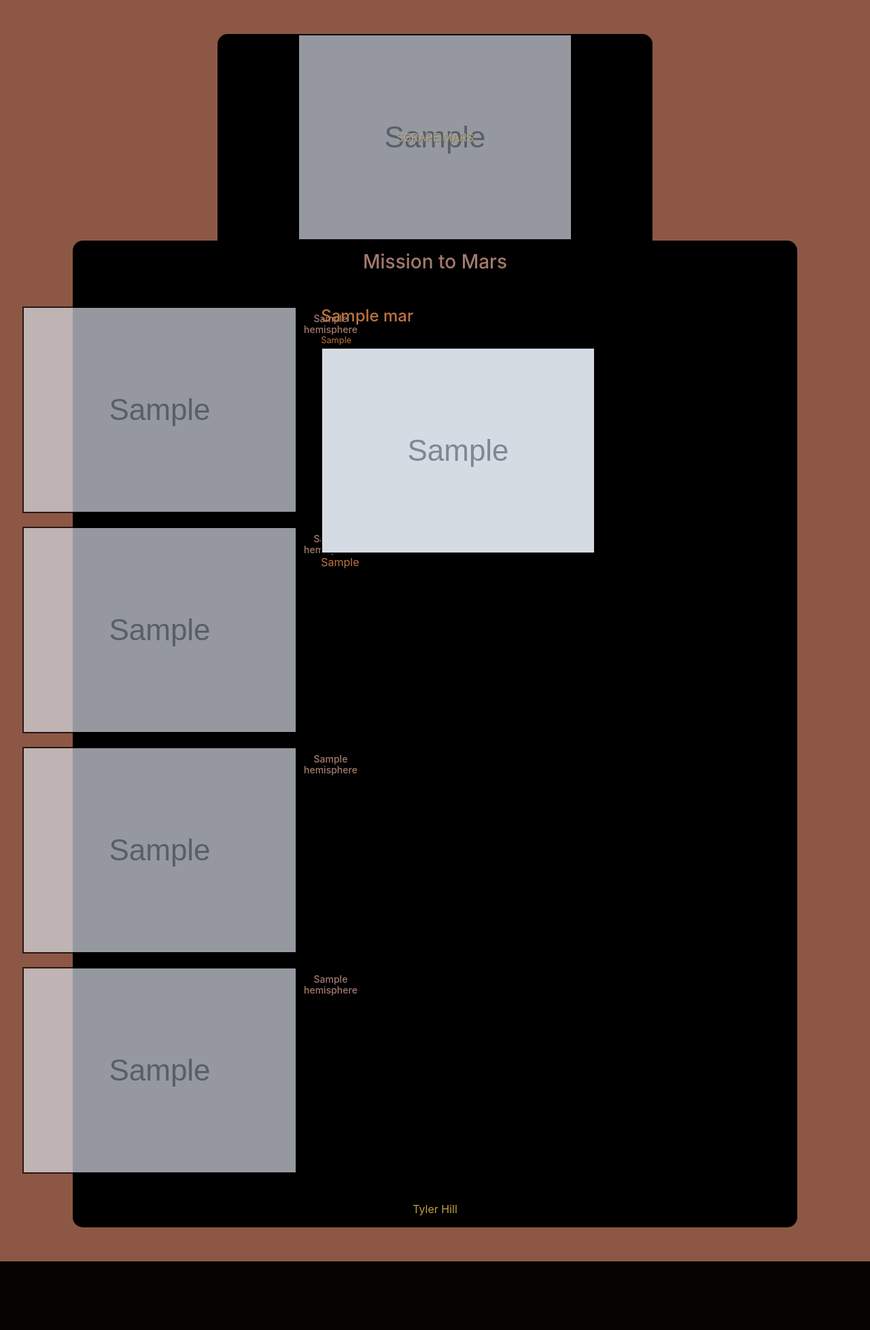
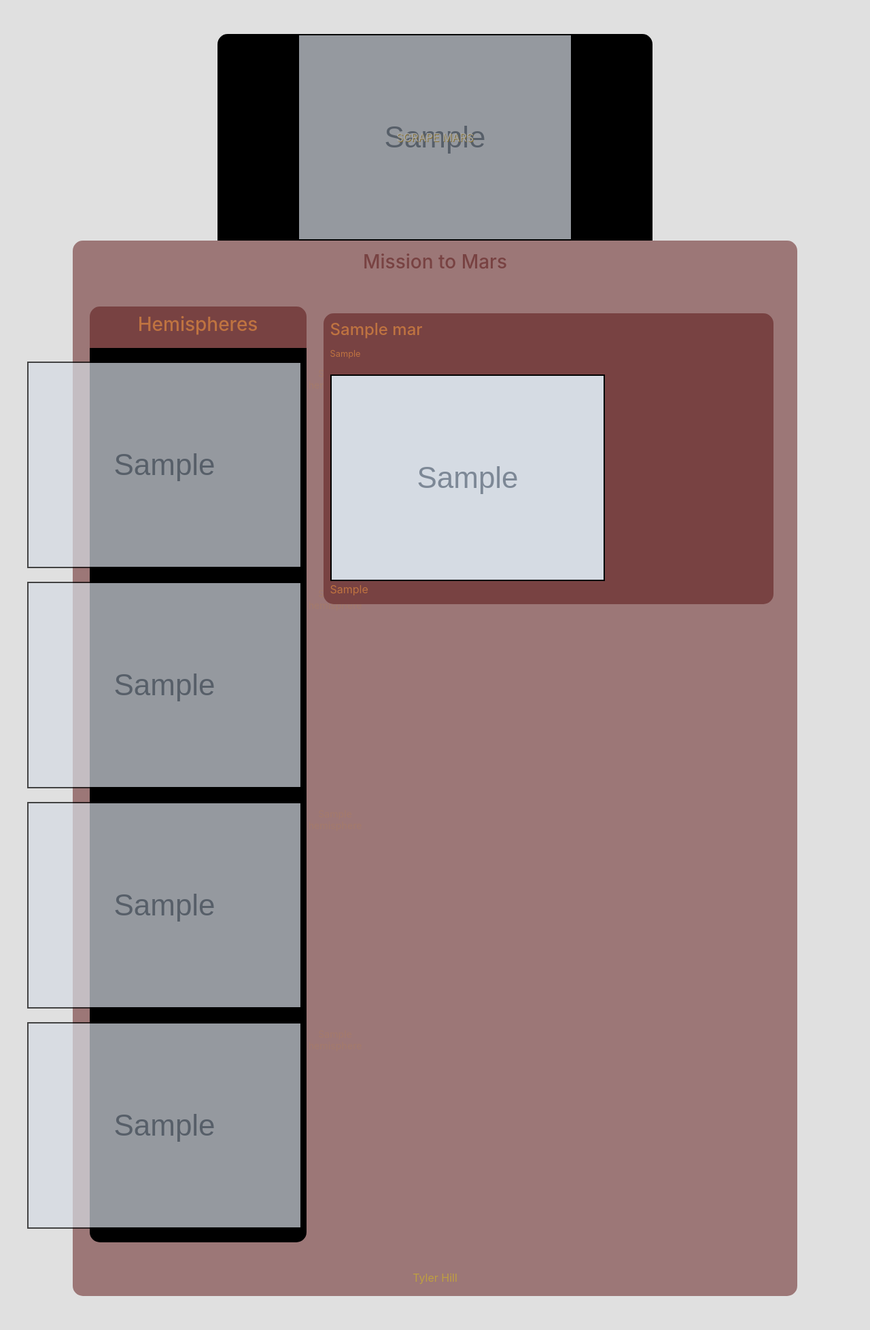
Before and after one commit to tylerhill122/web-scraping-challenge, a Flask app: page / in a window 1280 px wide. Shown: the whole page at 68% size. Before the commit the page ends 1856 px from the top, so only its background shows below. Run offline with Flask 2, Linux system fonts and the light colour scheme; grey boxes marked "Sample" are stand-in pictures; a database or web service that is not in the repository returns one stand-in record (values such as "Sample title"); some libraries are stand-ins or nearby versions.

Commit message:
altering aesthetics

```diff
--- a/Mission_to_Mars/static/style.css
+++ b/Mission_to_Mars/static/style.css
@@ -1,5 +1,5 @@
 body {
-    background-color: #8d5746;
+    background-color: #e0e0e0;
 }
 
 h3 {
@@ -63,22 +63,44 @@ h3 {
     padding: 10px;
 }
 
+.hemi_contain_head {
+    background-color: #784242;
+    border-radius: 15px 15px 0px 0px;
+    padding:10px;
+}
+
+.hemi_contain {
+    background-color: #000;
+    border-radius: 0px 0px 15px 15px;
+    padding:10px;
+}
+
+.hemi_contain h3 {
+    font-size: medium;
+}
+
+.hemi_contain_box {
+    background-color: #784242;
+    border-radius: 0px 0px 15px 15px;
+    padding:10px;
+}
+
 .header {
-    color: #a37a6d;
-    background: #000;
+    color: #784242;
+    background: rgb(156, 119, 119);
     border-radius: 15px 15px 0px 0px;
     padding: 15px;
 }
 
 .box {
     color: #bf7341;
-    background: #000;
-    padding: 15px;
+    background: rgb(156, 119, 119);
+    padding: 25px;
 }
 
 .footer {
     color: #bf9f41;
-    background: #000;
+    background: rgb(156, 119, 119);
     border-radius: 0px 0px 15px 15px;
     padding: 15px;
     display: flex;
--- a/Mission_to_Mars/templates/index.html
+++ b/Mission_to_Mars/templates/index.html
@@ -43,6 +43,10 @@
       <div class="col-md-10 box">
         <div class="row">
           <div class="col-md-4 hemisphere" id="hemisphere">
+            <div class="hemi_contain_head">
+              <h3>Hemispheres</h3>
+            </div>
+            <div class="hemi_contain">
               <div class="hemispheres">
                 <a href={{mars.hemisphere_data[0]['img_url']}} target="_blank"><img src={{mars.hemisphere_data[0]['thumb']}}></img></a>
                 <h4>{{mars.hemisphere_data[0]['title']}}</h4>
@@ -60,14 +64,17 @@
                 <h4>{{mars.hemisphere_data[3]['title']}}</h4>
               </div>
             </div>
+          </div>
           <div class="col-md-8" id="maincontent" style="padding:10px;padding-right:25px;">
+            <div class="hemi_contain_head">
               <h4 class="heading">{{mars.news_title}}</h4>
               <small>{{mars.news_p}}</small>
-          <div>
+            </div>
+            <div class="hemi_contain_box">
               <a href="{{mars.featured_img}}" target="_blank"><img class="feat_img" src={{mars.featured_img}}></img></a>
-          </div>
               <div id="data table">
                 {{mars.mars_facts|safe}}
+              </div>
             </div>
           </div>
         </div>
@@ -85,7 +92,6 @@
       </div>
     </div>
   </div>
-  </div>
 </body>
 
 </html>
```
Lines whose indentation alone changed are shown as unchanged.
